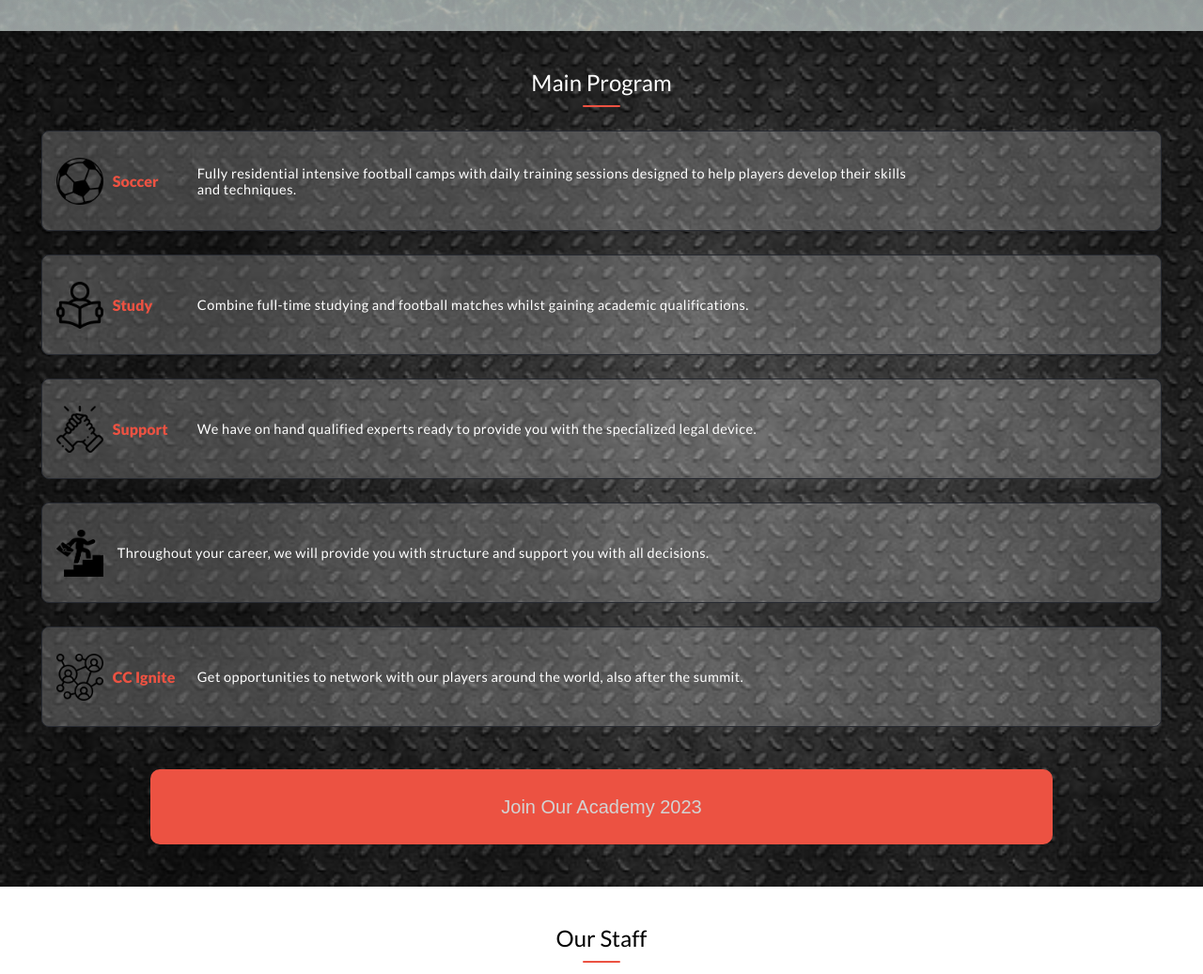
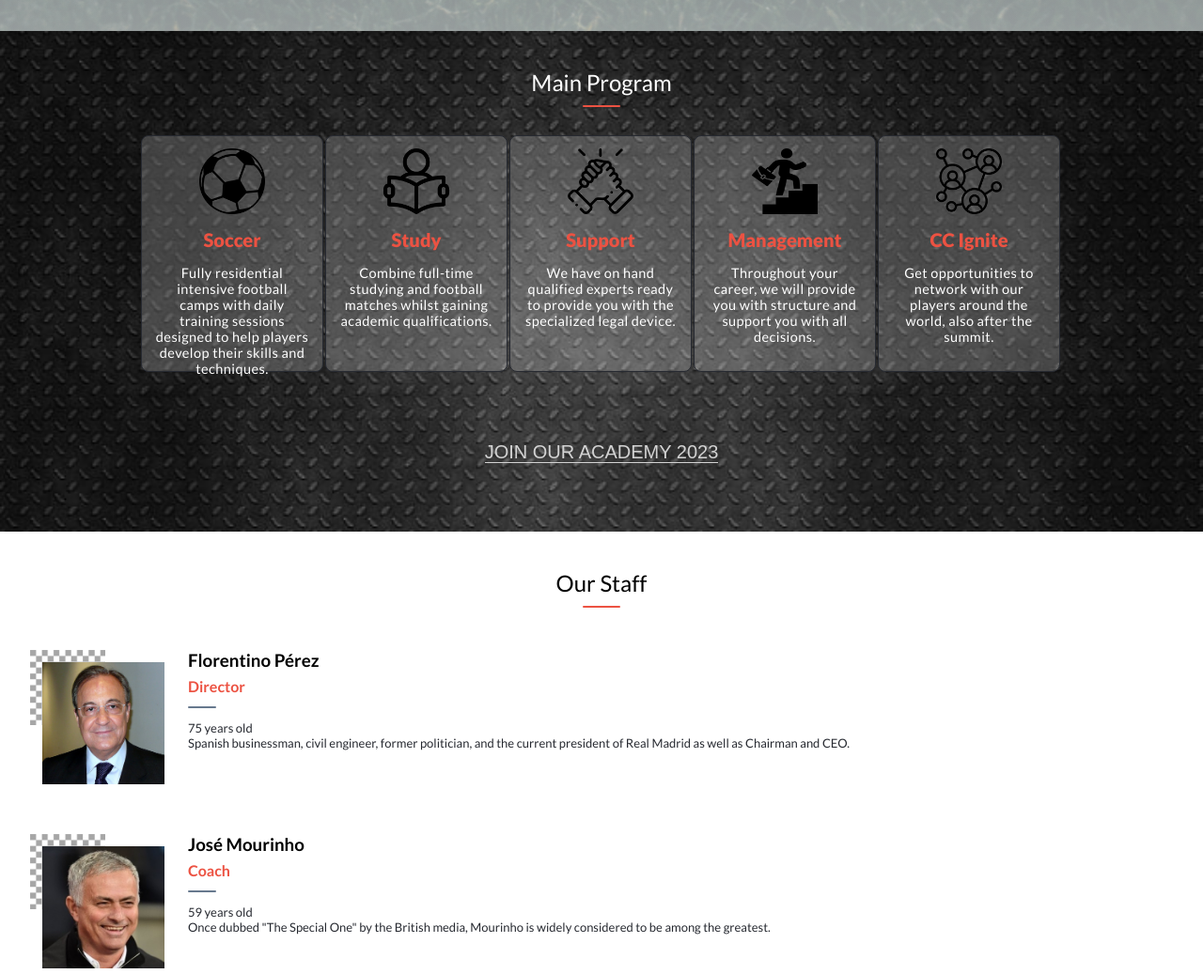
Before and after one commit to Ouail-01/Capstone_Project, a website: page index.html in a window 1280 px wide. Shown: the part 743-1780 px from the top of the page at 94% size. Drawn offline with Linux system fonts and the light colour scheme.

Commit message:
Style the program section

```diff
--- a/style.css
+++ b/style.css
@@ -553,6 +553,114 @@ body.active {
       font-weight: 300;
   }
 
+  /* The program section */
+
+
+.program {
+    height: auto;
+    background-image: url(img/steel-gray-metal-minimalism-wallpaper-preview.jpg);
+    background-size: cover;
+    background-repeat: no-repeat;
+  }
+
+  .program h1 {
+    color: #fff;
+    padding-top: 40px;
+    text-align: center;
+    font-weight: 500;
+  }
+
+  .program hr {
+    height: 2px;
+    background: #ec5242;
+    width: 40px;
+    margin: 10px auto;
+    border-radius: 8px;
+    border: none;
+  }
+
+  .program-elem {
+      display: flex;
+      align-items: center;
+      justify-content: center;
+  }
+
+  .program-card {
+    display: flex;
+    flex-direction: column;
+    align-items: center;
+    justify-content: center;
+    border: 1px solid #272a31;
+    width: 15%;
+    height: 250px;
+    margin-top: 20px;
+    margin-left: 0;
+    margin-right: 2px;
+    background: rgba(211, 211, 211, 0.25);
+    border-radius: 8px;
+  }
+
+  .program-card img {
+    height: 70px;
+    width: 70px;
+    margin-left: 0px;
+  }
+
+  .mobile-none {
+      display: flex;
+      align-items: center;
+      justify-content: center;
+  }
+
+  .program-card h3 {
+    color: #ec5242;
+    margin-left: 0px;
+    font-size: 20px;
+    font-weight: 900;
+    width: 100%;
+    text-align: center;
+    margin-top: 15px;
+
+  }
+
+  .program-card p {
+    font-size: 14.5px;
+    letter-spacing: 00.03em;
+    color: #fff;
+    margin-left: 0px;
+    margin-top: 15px;
+    width: 85%;
+    height: 40%;
+    text-align: center;
+  }
+
+  .program-button {
+    display: flex;
+    align-items: center;
+    justify-content: center;
+    width: 80%;
+    margin: auto;
+  }
+
+  .program-button button {
+    width: 25%;
+    height: 80px;
+    background: none;
+    margin-top: 45px;
+    margin-bottom: 45px;
+    border: none;
+    border-radius: 10px;
+  }
+
+  .program-button button a {
+    text-decoration: none;
+    color: #d3d3d3;
+    font-size: 20px;
+    text-transform: uppercase;
+    border-bottom: 1px solid #d3d3d3;
+  }
+
+
 
 
 
@@ -567,48 +675,84 @@ body.active {
 
 
 
-.headline {
-  height: 82vh;
+.program {
+  height: auto;
+  background-image: url(img/steel-gray-metal-minimalism-wallpaper-preview.jpg);
+  background-size: cover;
+  background-repeat: no-repeat;
 }
 
-.intro h1 {
-  margin-top: 90px;
-  margin-left: 25px;
-  color: #ec5242;
-  font-size: 20px;
-  font-weight: 400;
+.program h1 {
+  color: #fff;
+  padding-top: 40px;
+  text-align: center;
+  font-weight: 500;
 }
 
-.intro h2 {
-  margin: 15px 25px;
-  font-size: 30px;
-  font-weight: 900;
-  text-transform: uppercase;
-  letter-spacing: 0.03em;
-  background-image: url("img/bg-img.jpeg");
-  background-size: 100%;
-  background-attachment: fixed;
-  -webkit-background-clip: text;
-  -webkit-text-fill-color: transparent;
-  color: #f9452e;
+.program hr {
+  height: 2px;
+  background: #ec5242;
+  width: 40px;
+  margin: 10px auto;
+  border-radius: 8px;
+  border: none;
 }
 
-.intro p {
-  margin: 20px auto;
-  padding: 20px;
-  width: 77%;
-  color: #272a31;
-  background: rgba(211, 211, 211, 0.7);
-  border: 1px solid #fff;
-  letter-spacing: 0.03em;
-  text-align: center;
-  border-radius: 18px;
+.program-card {
+  display: flex;
+  align-items: center;
+  border: 1px solid #272a31;
+  width: 93%;
+  height: 105px;
+  margin-top: 25px;
+  margin-left: auto;
+  margin-right: auto;
+  background: rgba(211, 211, 211, 0.25);
+  border-radius: 8px;
 }
 
-.date {
-  color: #272a31;
-  width: 90%;
-  margin: auto;
+.program-card img {
+  height: 50px;
+  width: 50px;
+  margin-left: 15px;
+}
+
+.program-card h3 {
+  color: #ec5242;
+  margin-left: 10px;
+  font-size: 16px;
+  font-weight: 900;
+  width: 75px;
+}
+
+.program-card p {
+  font-size: 14.5px;
+  letter-spacing: 00.03em;
+  color: #fff;
+  margin-left: 15px;
+  width: 65%;
+}
+
+.program-button {
+  display: flex;
+  align-items: center;
+  justify-content: center;
+}
+
+.program-button button {
+  width: 75%;
+  height: 80px;
+  background: #ec5242;
+  margin-top: 45px;
+  margin-bottom: 45px;
+  border: none;
+  border-radius: 10px;
+}
+
+.program-button button a {
+  text-decoration: none;
+  color: #d3d3d3;
+  font-size: 20px;
 }
 
 
```
